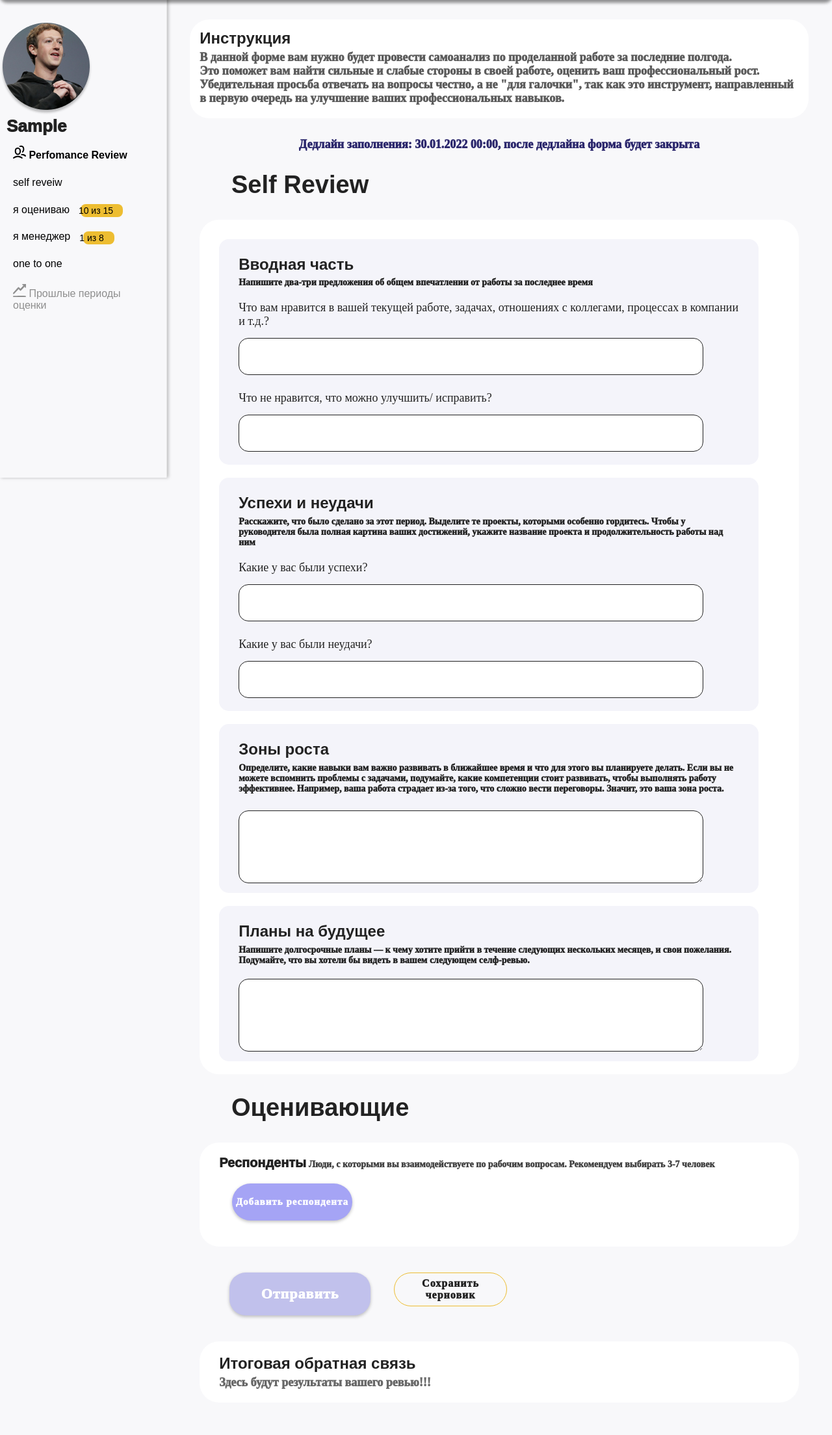
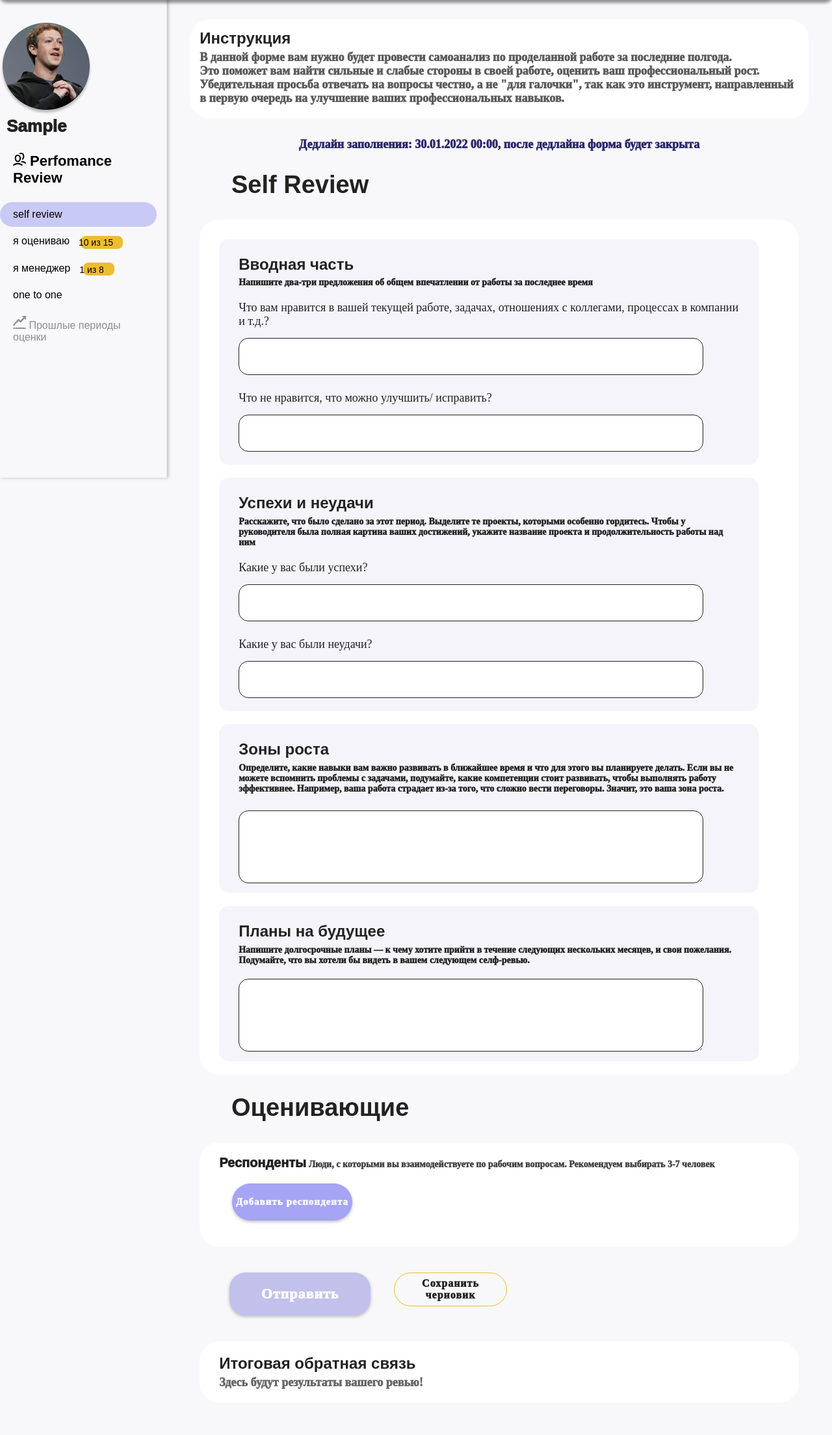
Before and after one commit to snooperv/perforator-back, a Django app: page /perforator/ in a window 1280 px wide. Shown: the part 65-2273 px from the top of the page at 65% size. Run offline with Django 3.2, Linux system fonts and the light colour scheme; the visitor is signed in with stand-in values (Sample User, id 1); some libraries are stand-ins or nearby versions; some web fonts are replaced.

Commit message:
Add Self Review Page

```diff
--- a/api/perforator/static/css/header.css
+++ b/api/perforator/static/css/header.css
@@ -1,7 +1,6 @@
 #changeData h3 {
   margin-top: 10px;
   margin-left: -25px;
-  font-size: 24px;
   font-weight: 1000;
   font-size: 26px;
 }
@@ -190,7 +189,6 @@ p {
 .popup h3 {
   margin-top: 10px;
   margin-left: -25px;
-  font-size: 24px;
   font-weight: 1000;
   font-size: 26px;
 }
--- a/api/perforator/static/css/sidebar.css
+++ b/api/perforator/static/css/sidebar.css
@@ -1,3 +1,8 @@
+a {
+    text-decoration: none;
+    color: #000000;
+}
+
 .sidebar {
     position: fixed;
     width: 20vw;
@@ -46,7 +51,7 @@
 .menu-items {
     display: flex;
     flex-direction: column;
-    margin-top: 15px;
+    margin-top: 0px;
 }
 
 .side-btn {
@@ -59,6 +64,16 @@
     margin: 0 15px 0 5px;
     background-color: transparent;
     margin-top: 0.2em;
+}
+
+.perfomance {
+    border: none;
+    padding: 10px 0px;
+    font-size: 18px;
+    font-weight: 700;
+    color: #000;
+    background-color: transparent;
+    margin: 15px 15px 0 5px;
 }
 
 .side-btn.small {
--- a/api/perforator/templates/base.html
+++ b/api/perforator/templates/base.html
@@ -1,7 +1,7 @@
 <!DOCTYPE html>
 <html lang="ru">
 <head>
-    {% block title %}<title>Login</title>{% endblock %}
+    <title>{% block title %}{% endblock %}Perforator</title>
     <meta charset="utf-8">
     <meta name="viewport"
           content="width=device-width, user-scalable=no, initial-scale=1.0, maximum-scale=1.0, minimum-scale=1.0">
--- a/api/perforator/templates/main/headAndSidebar/header.html
+++ b/api/perforator/templates/main/headAndSidebar/header.html
@@ -91,14 +91,14 @@
                 <button class="change" onclick="toggle_visibility()">Изменить данные</button>
                 <a href="{% url 'login' %}?next={{ request.path }}">
                     <button class="exit">
-                        <img src="{% static 'img/exit.png' %}" class="exit-icon">
+                        <img src="{% static 'img/exit.png' %}" class="exit-icon" alt="Exit">
                         Выйти из аккаунта
                     </button>
                 </a>
             </div>
         </div>
     </div>
-    <a href="#" class="close-popup"></a>
+    <a href="" class="close-popup"></a>
 </div>
 
 <script type="text/javascript">
--- a/api/perforator/templates/main/headAndSidebar/sidebar.html
+++ b/api/perforator/templates/main/headAndSidebar/sidebar.html
@@ -16,38 +16,28 @@
         </div>
     </div>
 
-    <div class="menu-items">
+
     <!-- <router-link to="/" active-class="active" tag="button" exact class="side-btn">
               <div class="link-container">
                   Мой профиль
               </div>
           </router-link> -->
-        <router-link
-                to="/perfomance-review"
-                active-class="active"
-                tag="button"
-                exact
-                class="side-btn perfomance-review"
-                style="font-size: 22px"
-        >
-            <div class="link-container">
+    <div class="menu-items">
+        <div class="perfomance link-container" style="font-size: 22px">
             <img
                     src="{% static 'img/perfomance-review-icon.svg' %}"
                     width="20"
                     height="20"
-                />
+                    alt="perfomance review icon"/>
             Perfomance Review
         </div>
-        </router-link>
-        <router-link
-                to="/self-review"
-                active-class="active"
-                tag="button"
-                exact
-                class="side-btn small"
-        >
-            <div class="link-container">self reveiw</div>
-        </router-link>
+    </div>
+    <div class="menu-items" id="menuItems">
+        <nav class="side-btn small">
+            <a href="{% url 'index' %}">
+                <div class="link-container">self review</div>
+            </a>
+        </nav>
         <router-link
                 to="/me-estimate"
                 active-class="active"
--- a/api/perforator/templates/main/mainfiles/self_review.html
+++ b/api/perforator/templates/main/mainfiles/self_review.html
@@ -1,5 +1,8 @@
 {% extends "main/index.html" %}
 {% load static %}
+{% block title %}
+    Self Review -
+{% endblock %}
 {% block mainContent %}
     <div class="self-review">
         <div class="instruction">
@@ -85,9 +88,23 @@
 
         <div class="feedback">
             <h3>Итоговая обратная связь</h3>
-            <p>Здесь будут результаты вашего ревью!!!</p>
+            <p>Здесь будут результаты вашего ревью!</p>
         </div>
     </div>
 
+    <script>
+        try {
+            var el = document.getElementById('menuItems').getElementsByTagName('a');
+            var nav = document.getElementById('menuItems').getElementsByTagName('nav');
+            var url = document.location.href;
+            for (var i = 0; i < el.length; i++) {
+                if (url === el[i].href) {
+                    nav[i].className += ' active';
+                }
+            }
+        } catch (e) {
+        }
+    </script>
+
     <link rel="stylesheet" href="{% static 'css/self-review.css' %}">
 {% endblock %}
--- a/api/perforator/templates/registration/login.html
+++ b/api/perforator/templates/registration/login.html
@@ -1,5 +1,8 @@
 {% extends "base.html" %}
 {% load static %}
+{% block title %}
+    Вход -
+{% endblock %}
 {% block content %}
 
     {% if form.errors %}
--- a/api/perforator/templates/registration/registration.html
+++ b/api/perforator/templates/registration/registration.html
@@ -1,6 +1,8 @@
 {% extends "base.html" %}
 {% load static %}
-<link rel="stylesheet" href="{% static 'css/logAndReg.css' %}">
+{% block title %}
+    Регистрация -
+{% endblock %}
 {% block content %}
     <div class="background">
         <div class="register" id="reg">
```
Also changed, not shown: 1 other file. Lines whose indentation alone changed are shown as unchanged.
